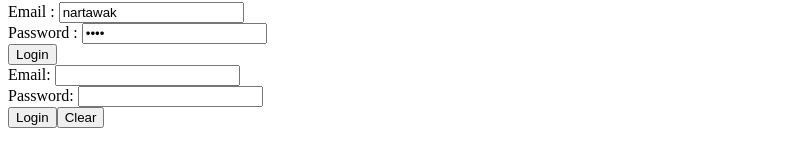
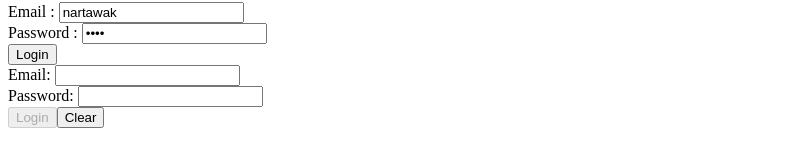
Before and after one commit to puertasg/TP-Angular-Formulaires, an Angular app: page / in a window 1280 px wide. Shown: the part 589-756 px from the top of the page, without its empty margins (0-807 px from the left). Built offline with nearby package versions, Linux system fonts and the light colour scheme.

Commit message:
Désactivation des boutons si form invalide + messages erreur prefix

```diff
--- a/src/app/typescript/typescript.component.html
+++ b/src/app/typescript/typescript.component.html
@@ -3,16 +3,19 @@
     <label>Email: </label>
     <input formControlName="email">
   </div>
+  <div *ngIf="emailCtrl.dirty && emailCtrl.hasError('email')">
+    Le champ email n'est pas valide
+  </div>
+  <div *ngIf="emailCtrl.dirty && emailCtrl.hasError('required')">
+    Le champ email est requis
+  </div>
   <div>
     <label>Password: </label>
     <input type="password" formControlName="password">
-    <div *ngIf="emailCtrl.dirty && emailCtrl.hasError('email')">
-      Le champ email n'est pas valide
-    </div>
-    <div *ngIf="emailCtrl.dirty && emailCtrl.hasError('required')">
-      Le champ email est requis
+    <div *ngIf="passwordCtrl.dirty && passwordCtrl.hasError('isPrefixNartawak')">
+      Le champ password ne commence pas par le préfix nk-
     </div>
   </div>
-  <button type="submit">Login</button>
+  <button type="submit" [disabled]="userForm.invalid">Login</button>
   <button type="reset" (click)="handleClear()">Clear</button>
 </form>
```
